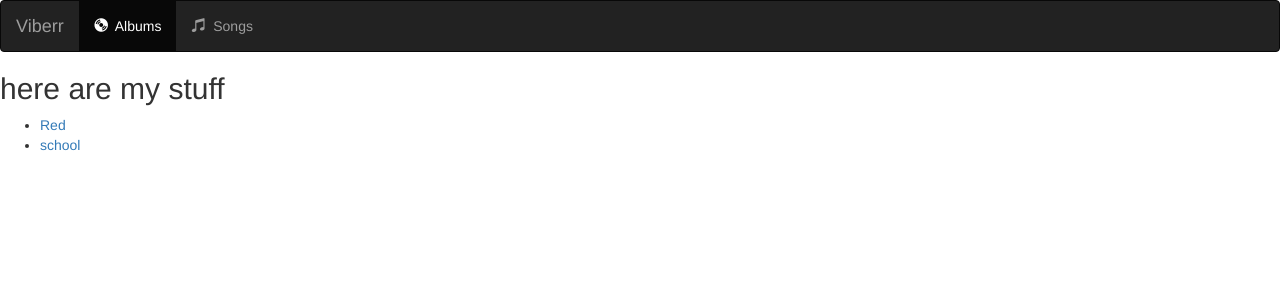
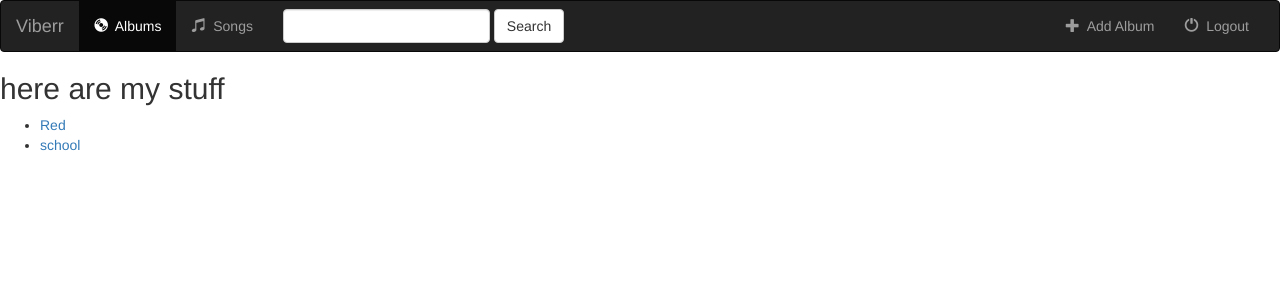
Before and after one commit to darylgqy/Django-Intro, a Django app: page /music/ in a window 1280 px wide. Shown: the top 300 px of the page. Run offline with Django 3.2, Linux system fonts and the light colour scheme; data comes from the database, SQL or seed files in the repository; some libraries are stand-ins or nearby versions.

Commit message:
Navigation Menu 27

```diff
--- a/music/templates/music/index.html
+++ b/music/templates/music/index.html
@@ -19,8 +19,9 @@
          </div>
 
          <!--Items-->
-         <div class="collapse navbar-collapse">
-            <ul class="nav navbar-nav">
+         <div class="collapse navbar-collapse" id="topNavBar">
+
+             <ul class="nav navbar-nav">
                 <li class="active">
                     <a href="{% url 'music:index' %}">
                         <span class="glyphicon glyphicon-cd" aria-hidden="true"></span>&nbsp; Albums
@@ -32,6 +33,27 @@
                     </a>
                 </li>
             </ul>
+             <!--search form-->
+            <form class="navbar-form navbar-left" role="search" method="get" action="#">
+                <div class="form-group">
+                    <input type="text" class="form-control" name="query" value="">
+                </div>
+                <button type="submit" class="btn btn-default">Search</button>
+            </form>
+            <!--add albums and logout-->
+             <ul class="nav navbar-nav navbar-right">
+                 <li class="">
+                     <a href="#">
+                         <span class="glyphicon glyphicon-plus" aria-hidden="true"></span>&nbsp; Add Album
+                     </a>
+                 </li>
+                 <li class="">
+                    <a href="#">
+                        <span class="glyphicon glyphicon-off" aria-hidden="true"></span>&nbsp; Logout
+                    </a>
+                 </li>
+             </ul>
+
          </div>
      </div>
 </nav>
--- a/music/urls.py
+++ b/music/urls.py
@@ -1,5 +1,7 @@
 from django.urls import path
 from . import views
+from django.contrib import admin
+from django.contrib.staticfiles.urls import staticfiles_urlpatterns
 
 app_name = 'music'
 # IF UNABLE TO FIND; POSSIBLE SCENARIO: ADD AN "/" TO THE URL PATTERN
```
Also changed, not shown: music/static/music/style.css (+8 -0 lines).
